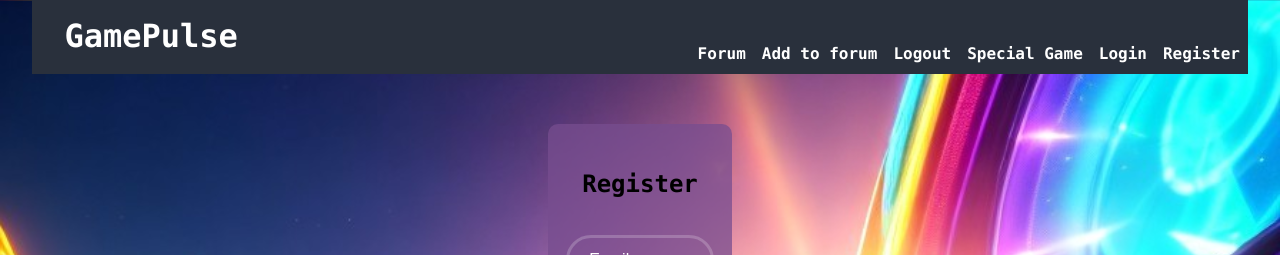
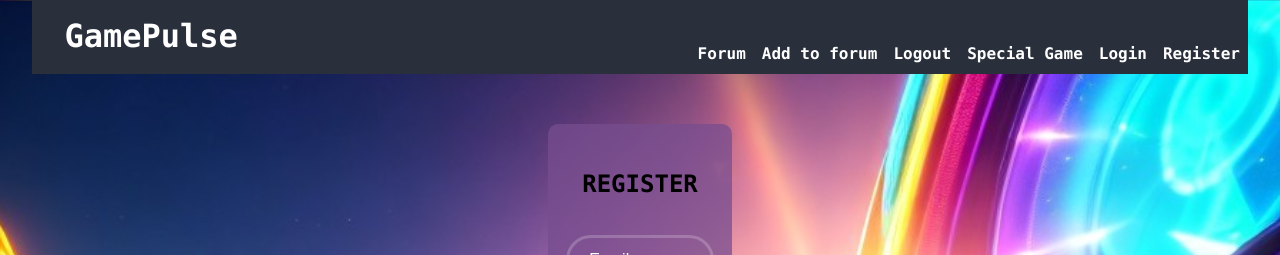
Before and after one commit to TodorMalchov/Game-Site, a React (Vite) app in the folder client/: page /register in a window 1280 px wide. Shown: the top 255 px of the page. Built offline with nearby package versions, Linux system fonts and the light colour scheme.

Commit message:
add Link to Login and Register

```diff
--- a/client/src/components/login/Login.jsx
+++ b/client/src/components/login/Login.jsx
@@ -1,9 +1,10 @@
+import { Link } from "react-router-dom"
 export default function Login() {
   return (
     <div className="border">
     <section className="login-register-page">
       <form action="">
-        <h1>Login</h1>
+        <h1>LOGIN</h1>
         <div className="input-box">
           <input type="email" id="email" name="email" placeholder="Email" />
         </div>
@@ -14,7 +15,7 @@
         <button type="submit" className="btn">Login</button>
 
         <div className="create-login-link">
-          <p>Don't have an account? <a href="#">Register</a></p>
+          <p>Don't have an account? <Link to="/register">Register</Link></p>
         </div>
       </form>
     </section>
--- a/client/src/components/register/Register.jsx
+++ b/client/src/components/register/Register.jsx
@@ -1,9 +1,10 @@
+import { Link } from "react-router-dom"
 export default function Register() {
     return (
         <div className="border">
         <section className="login-register-page">
           <form action="">
-            <h1>Register</h1>
+            <h1>REGISTER</h1>
             <div className="input-box">
               <input type="email" id="email" name="email" placeholder="Email" />
             </div>
@@ -17,7 +18,7 @@
             <button type="submit" className="btn">Register</button>
 
             <div className="create-login-link">
-              <p>If you already have profile click <a href="#">Login</a></p>
+              <p>If you already have profile click <Link to="/login">Login</Link></p>
             </div>
           </form>
         </section>
```
